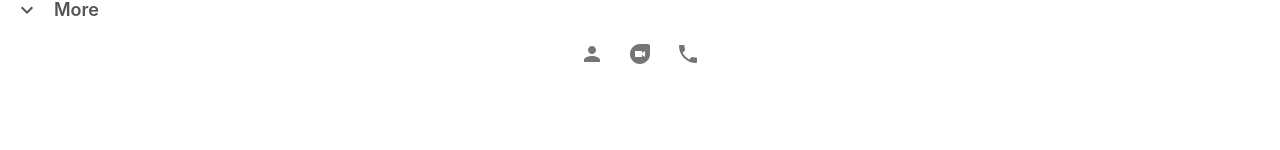
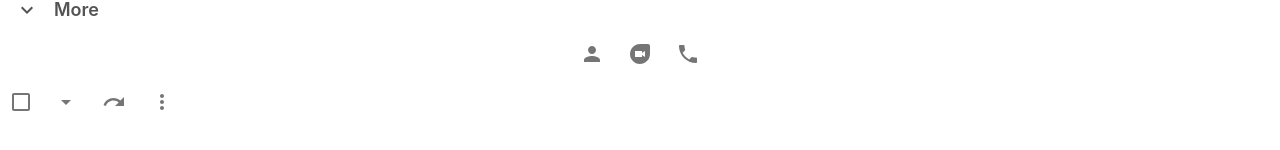
Before and after one commit to exjade/react-gmail-clone, a React (Create React App) app: page / in a window 1280 px wide. Shown: the part 496-646 px from the top of the page. Built offline with nearby package versions, Linux system fonts and the light colour scheme.

Commit message:
icons added

```diff
--- a/src/components/EmailList/EmailList.js
+++ b/src/components/EmailList/EmailList.js
@@ -1,10 +1,27 @@
 import React from 'react'
 import './EmailList.css'
+import { Checkbox, IconButton } from '@material-ui/core';
+import ArrowDropDownIcon from '@material-ui/icons/ArrowDropDown'
+import RedoIcon from '@material-ui/icons/Redo'
+import MoreVertIcon from '@material-ui/icons/MoreVert'
 
 const EmailList = () => {
     return (
-         <div className="emailList">
-
+        <div className="emailList">
+            <div className="emailList__settings">
+                <div className="emailList__settingsLeft">
+                    <Checkbox />
+                    <IconButton>
+                        <ArrowDropDownIcon />
+                    </IconButton>
+                    <IconButton>
+                        <RedoIcon />
+                    </IconButton>
+                    <IconButton>
+                        <MoreVertIcon />
+                    </IconButton>
+                </div>
+            </div>
         </div>
     )
 }
```
